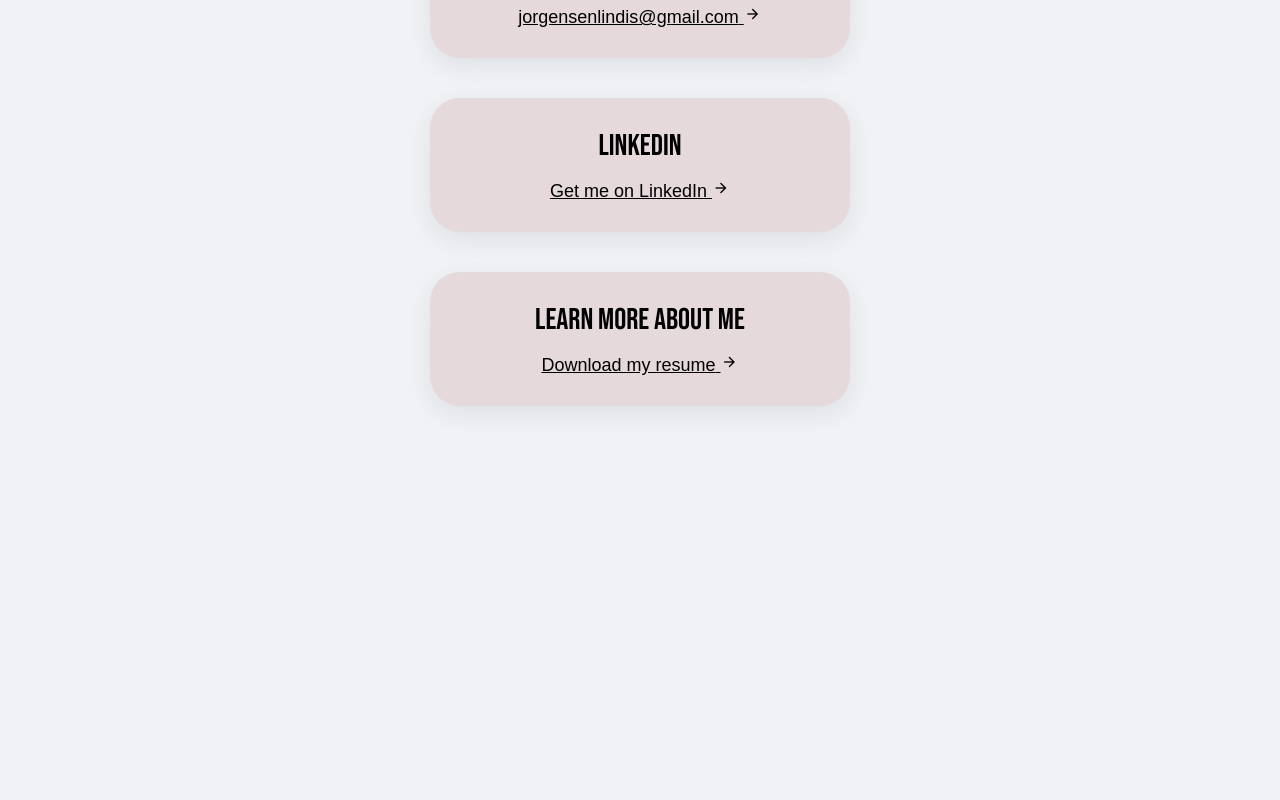
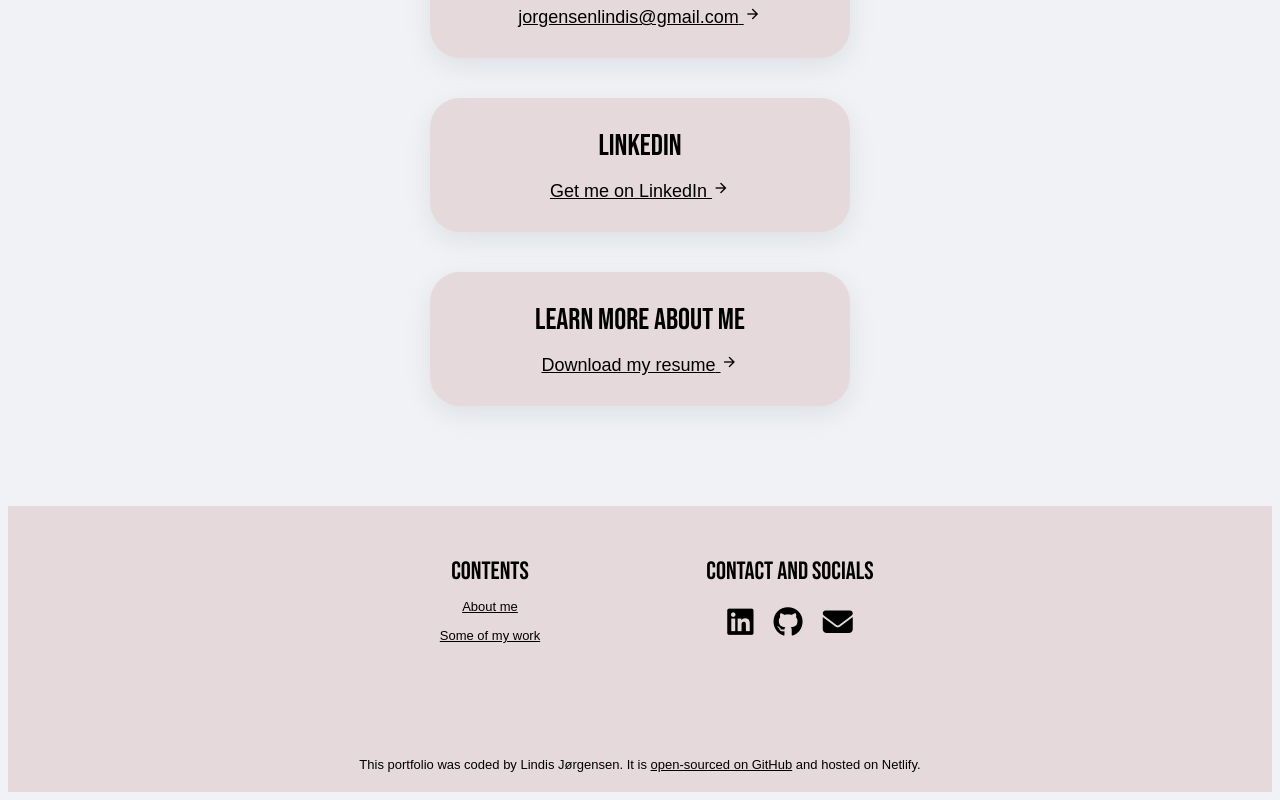
Before and after one commit to lindijor/portfolio, a React (Create React App) app: page / in a window 1280 px wide. Shown: the part 2849-3649 px from the top of the page. Before the commit the page ends 3295 px from the top, so only its background shows below. Built offline with nearby package versions, Linux system fonts and the light colour scheme.

Commit message:
Created a footer

```diff
--- a/public/index.html
+++ b/public/index.html
@@ -15,6 +15,10 @@
       rel="stylesheet"
       href="https://fonts.googleapis.com/css2?family=Material+Symbols+Outlined:opsz,wght,FILL,GRAD@24,400,0,0"
     />
+    <script
+      src="https://kit.fontawesome.com/59d23d06d0.js"
+      crossorigin="anonymous"
+    ></script>
     <meta name="viewport" content="width=device-width, initial-scale=1" />
     <meta name="theme-color" content="#000000" />
     <meta
--- a/src/App.css
+++ b/src/App.css
@@ -1,42 +1,6 @@
 body {
   font-family: "Bebas Neue", sans-serif;
   background-color: #f0f2f5;
-}
-
-.btn,
-.secondary-btn {
-  color: black;
-  text-decoration: none;
-  padding: 15px 25px;
-  margin: 20px;
-  border-radius: 15px;
-  font-size: 20px;
-  font-family: sans-serif;
-  transition: all 150ms ease-in-out;
-}
-
-.btn {
-  background: #e5d9db;
-  border: 2px #e5d9db solid;
-  box-shadow: rgba(149, 157, 165, 0.2) 0px 8px 24px;
-}
-
-.secondary-btn {
-  background: white;
-  border: 2px #e5d9db solid;
-  box-shadow: rgba(149, 157, 165, 0.2) 0px 8px 24px;
-}
-
-.btn:hover {
-  background: white;
-  cursor: pointer;
-}
-
-.secondary-btn:hover {
-  background: #e5d9db;
-  color: black;
-  cursor: pointer;
-  border: 2px #e5d9db solid;
 }
 
 h1 {
@@ -78,4 +42,45 @@ a:hover {
 
 .material-symbols-outlined {
   font-size: 18px;
+  transition: all 200ms ease-in-out;
 }
+
+.material-symbols-outlined:hover {
+  transform: rotate(300deg);
+}
+
+.btn,
+.secondary-btn {
+  color: black;
+  text-decoration: none;
+  padding: 15px 25px;
+  margin: 20px;
+  border-radius: 15px;
+  font-size: 20px;
+  font-family: sans-serif;
+  transition: all 150ms ease-in-out;
+}
+
+.btn {
+  background: #e5d9db;
+  border: 2px #e5d9db solid;
+  box-shadow: rgba(149, 157, 165, 0.2) 0px 8px 24px;
+}
+
+.secondary-btn {
+  background: white;
+  border: 2px #e5d9db solid;
+  box-shadow: rgba(149, 157, 165, 0.2) 0px 8px 24px;
+}
+
+.btn:hover {
+  background: white;
+  cursor: pointer;
+}
+
+.secondary-btn:hover {
+  background: #e5d9db;
+  color: black;
+  cursor: pointer;
+  border: 2px #e5d9db solid;
+}
--- a/src/App.js
+++ b/src/App.js
@@ -3,6 +3,7 @@ import Header from "./Header";
 import Main from "./Main";
 import Work from "./Work";
 import Contact from "./Contact";
+import Footer from "./Footer";
 
 export default function App() {
   return (
@@ -11,6 +12,7 @@ export default function App() {
       <Main />
       <Work />
       <Contact />
+      <Footer />
     </div>
   );
 }
--- /dev/null
+++ b/src/Footer.css
@@ -0,0 +1,43 @@
+.footer {
+  background-color: #e5d9db;
+  padding-top: 50px;
+  margin-top: 100px;
+}
+
+.footer-section {
+  display: grid;
+  grid-template-columns: 1fr 1fr;
+  width: 600px;
+  margin: 0 auto;
+  text-align: center;
+}
+
+.footer-section ul {
+  margin: 0;
+  padding: 0;
+}
+
+.footer-section li {
+  list-style: none;
+  margin-top: 10px;
+}
+
+.footer-section h3 {
+  font-size: 25px;
+}
+
+.socials-icons i {
+  font-size: 30px;
+  margin: 20px 10px;
+}
+
+.footer p {
+  text-align: center;
+  font-family: sans-serif;
+  font-size: 13px;
+  padding: 100px 0 20px 0;
+}
+
+.footer a {
+  font-size: 13px;
+}
--- /dev/null
+++ b/src/Footer.js
@@ -0,0 +1,60 @@
+import React from "react";
+import "./Footer.css";
+
+export default function Footer() {
+  return (
+    <div className="footer">
+      <div className="footer-section">
+        <div>
+          <h3>Contents</h3>
+          <ul>
+            <li>
+              <a href="/">About me</a>
+            </li>
+            <li>
+              <a href="/">Some of my work</a>
+            </li>
+          </ul>
+        </div>
+        <div>
+          <h3>Contact and socials</h3>
+          <div className="socials-icons">
+            <a
+              href="https://www.linkedin.com/in/lindis-jorgensen/"
+              target="_blank"
+              rel="noreferrer"
+            >
+              <i class="fa-brands fa-linkedin"></i>
+            </a>
+            <a
+              href="https://github.com/lindijor"
+              target="_blank"
+              rel="noreferrer"
+            >
+              <i class="fa-brands fa-github"></i>
+            </a>
+            <a
+              href="mailto:jorgensenlindis@gmai.com"
+              target="_blank"
+              rel="noreferrer"
+            >
+              <i class="fa-solid fa-envelope"></i>
+            </a>
+          </div>
+        </div>
+      </div>
+
+      <p>
+        This portfolio was coded by Lindis Jørgensen. It is{" "}
+        <a
+          href="https://github.com/lindijor/portfolio"
+          target="_blank"
+          rel="noreferrer"
+        >
+          open-sourced on GitHub
+        </a>{" "}
+        and hosted on Netlify.
+      </p>
+    </div>
+  );
+}
```
